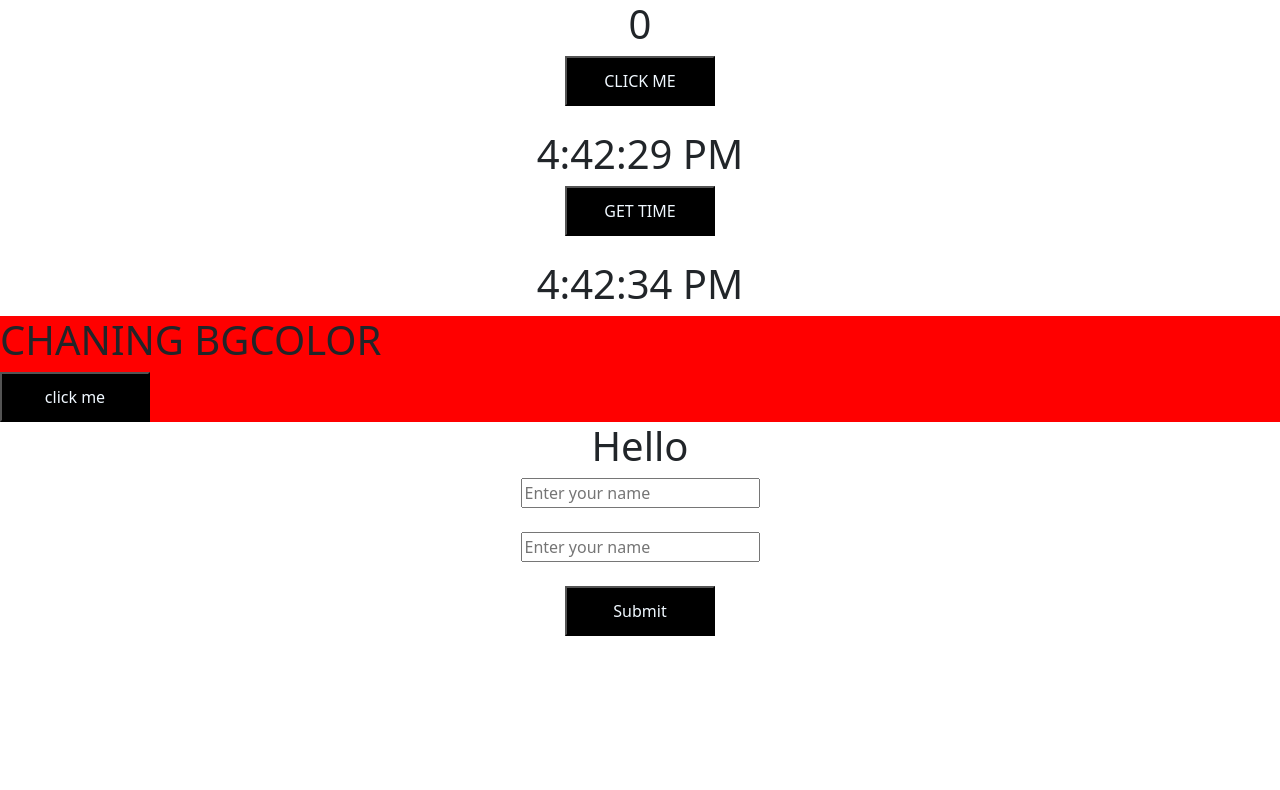
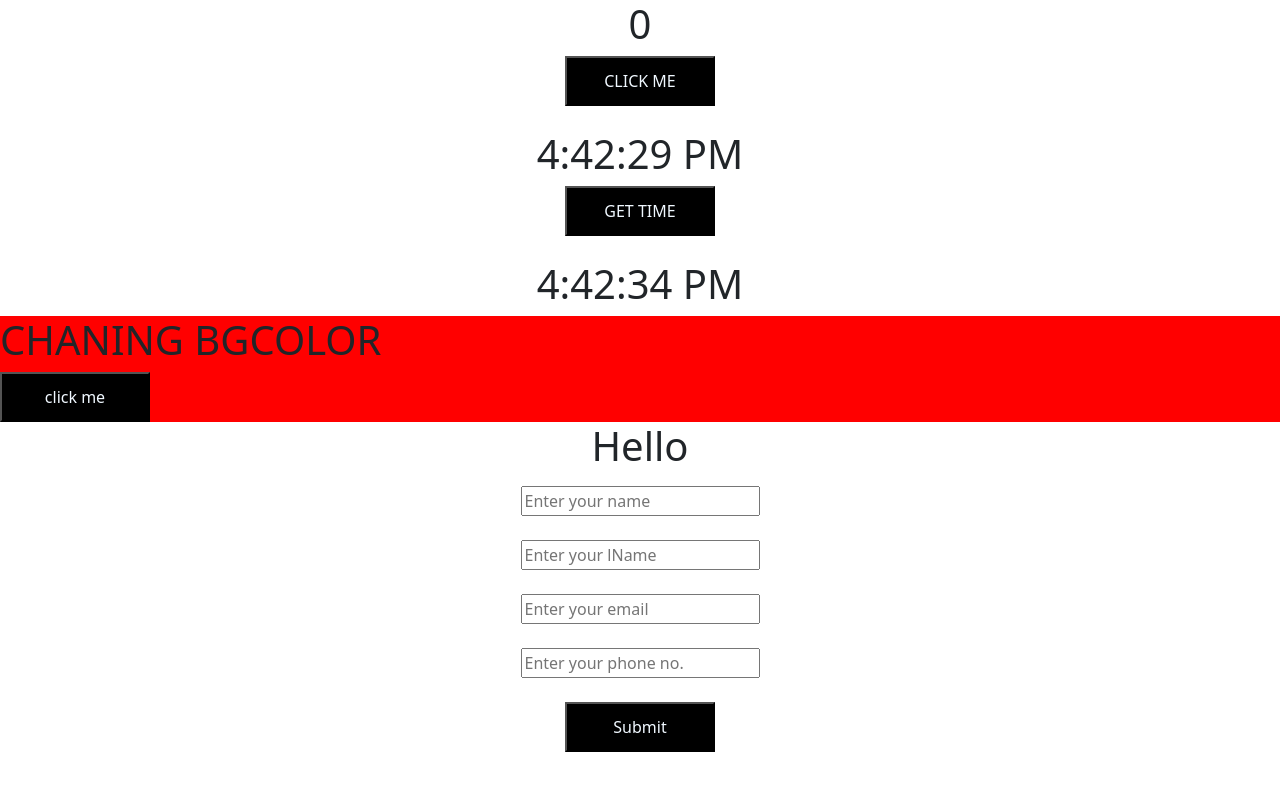
Before and after one commit to Shubham138g/Html, a React (Create React App) app in the folder react/react-app/: page / in a window 1280 px wide. Shown: the top 790 px of the page. Built offline with nearby package versions, Linux system fonts and the light colour scheme.

Commit message:
adding input field and displaying data on the screen

```diff
--- a/react/react-app/src/App.js
+++ b/react/react-app/src/App.js
@@ -61,6 +61,8 @@ function App() {
   const [fullName, setfullName] = useState({
     fName: '',
     lName: '',
+    email: '',
+    phone: '',
   });
   // const [myName, setmyName] = useState();
 
@@ -71,21 +73,42 @@ function App() {
     // console.log(event.target.value);
     // console.log(event.target.name);
 
-    const value = event.target.value;
-    const name = event.target.name;
+    // const value = event.target.value;
+    // const name = event.target.name;
+    const { value, name } = event.target;
 
     setfullName((preValue) => {
-      // console.log(preValue);
-      if(name==='fName'){
-        return{
+      console.log(preValue);
+      if (name === 'fName') {
+        return {
           fName: value,
           lName: preValue.lName,
+          email: preValue.email,
+          phone: preValue.phone
         }
       }
-      else if(name==='lName'){
-        return{
+      else if (name === 'lName') {
+        return {
           fName: preValue.fName,
           lName: value,
+          email: preValue.email,
+          phone: preValue.phone,
+        }
+      }
+      else if (name === 'email') {
+        return {
+          fName: preValue.fName,
+          lName: preValue.lName,
+          email: value,
+          phone: preValue.phone,
+        }
+      }
+      else if (name === 'phone') {
+        return {
+          fName: preValue.fName,
+          lName: preValue.lName,
+          email: preValue.email,
+          phone: value,
         }
       }
     })
@@ -93,6 +116,7 @@ function App() {
 
   const onsubmits = (event) => {
     event.preventDefault();
+    alert("form submitted");
     // setmyName(formName)
     // setlName(lastName)
   }
@@ -146,18 +170,29 @@ function App() {
 
         <div className='state'>
           <h1>Hello {fullName.fName} {fullName.lName}</h1>
+          <h4>{fullName.email} {fullName.phone}</h4>
           <input type="text"
             placeholder='Enter your name'
             onChange={inputEvent}
             name='fName'
-          value={fullName.fName}
+            value={fullName.fName}
           /><br />
 
           <input type="text"
-            placeholder='Enter your name'
+            placeholder='Enter your lName'
             onChange={inputEvent}
             name='lName'
             value={fullName.lName} /><br />
+          <input type="email"
+            placeholder='Enter your email'
+            onChange={inputEvent}
+            name='email'
+            value={fullName.email} /><br />
+          <input type="text"
+            placeholder='Enter your phone no.'
+            onChange={inputEvent}
+            name='phone'
+            value={fullName.phone} /><br />
           <button type='submit' className='button'>Submit</button>
         </div>
       </form>
```
